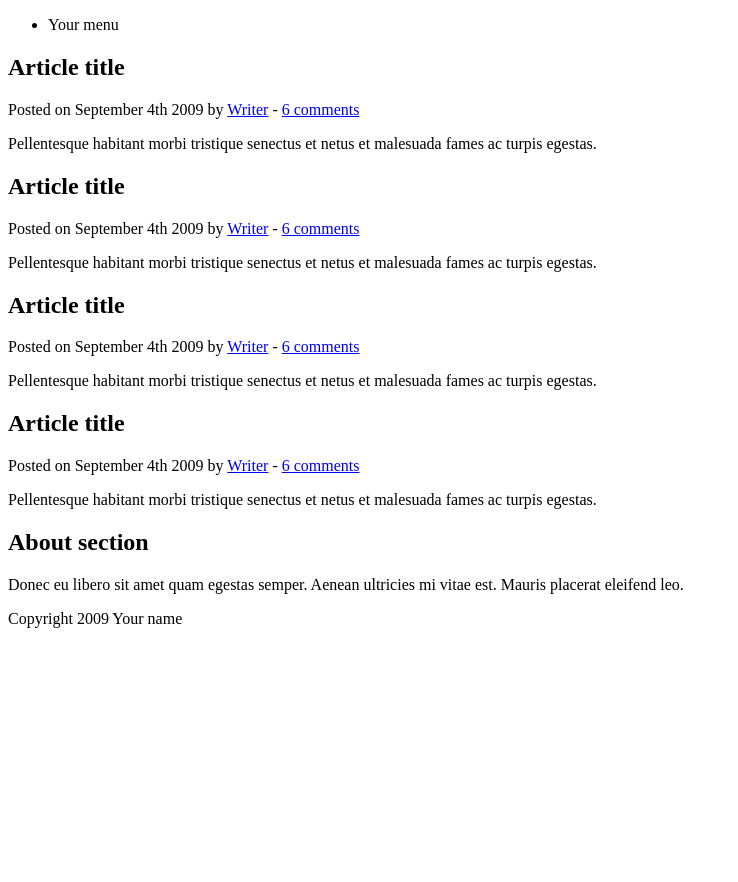
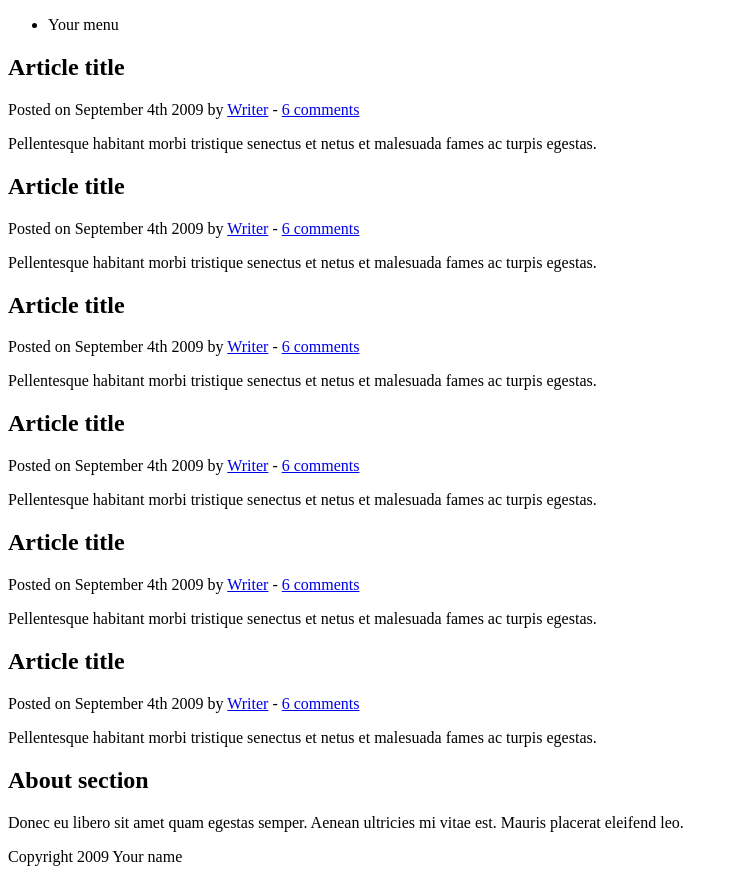
Before and after one commit to gbbrambila/hello-world, a plain HTML site: page index.html in a window 1280 px wide. Shown: the whole page, without its empty margins (0-738 px from the left). Before the commit the page ends 800 px from the top, so only its background shows below. Drawn offline with Linux system fonts and the light colour scheme.

Commit message:
added more articles

```diff
--- a/index.html
+++ b/index.html
@@ -51,6 +51,22 @@
 			<p>Pellentesque habitant morbi tristique senectus et netus et malesuada fames ac turpis egestas.</p>
 		</article>
 
+		<article>
+			<header>
+				<h2>Article title</h2>
+				<p>Posted on <time datetime="2009-09-04T16:31:24+02:00">September 4th 2009</time> by <a href="#">Writer</a> - <a href="#comments">6 comments</a></p>
+			</header>
+			<p>Pellentesque habitant morbi tristique senectus et netus et malesuada fames ac turpis egestas.</p>
+		</article>
+
+		<article>
+			<header>
+				<h2>Article title</h2>
+				<p>Posted on <time datetime="2009-09-04T16:31:24+02:00">September 4th 2009</time> by <a href="#">Writer</a> - <a href="#comments">6 comments</a></p>
+			</header>
+			<p>Pellentesque habitant morbi tristique senectus et netus et malesuada fames ac turpis egestas.</p>
+		</article>
+
 	</section>
 
 	<aside>
```
